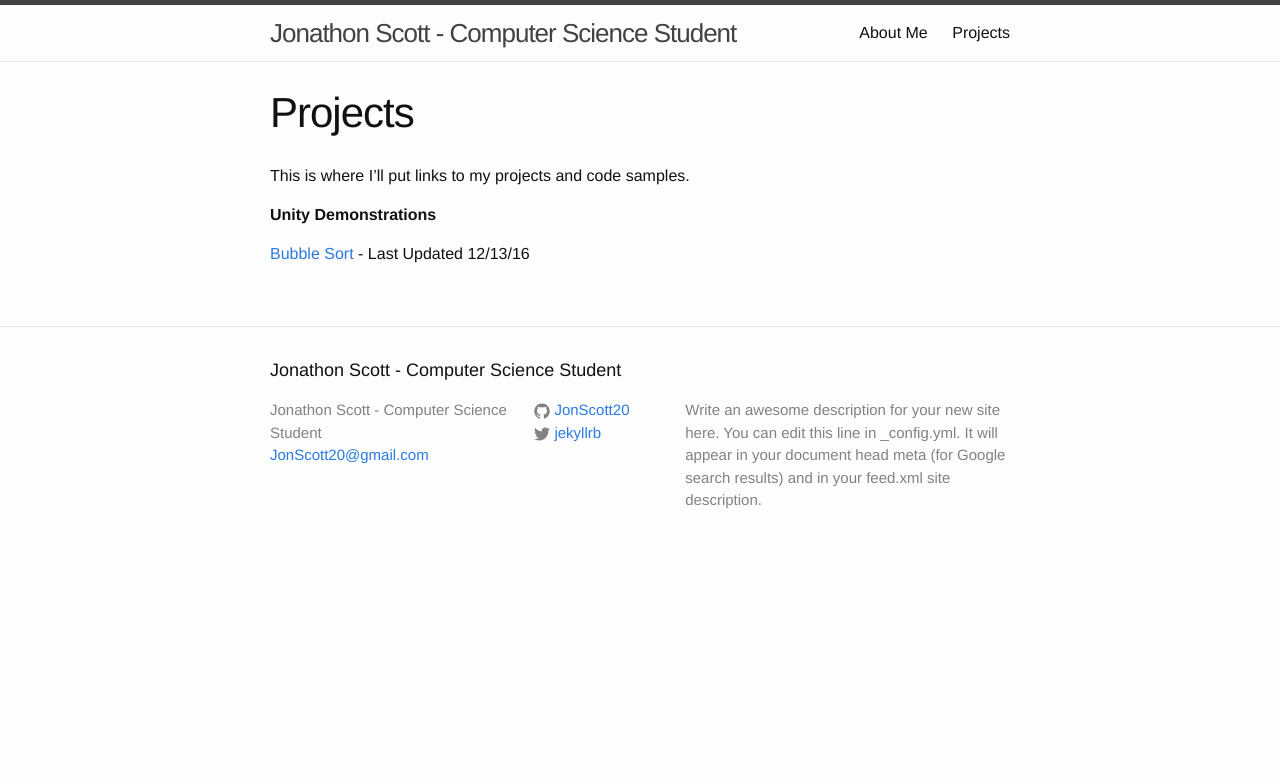
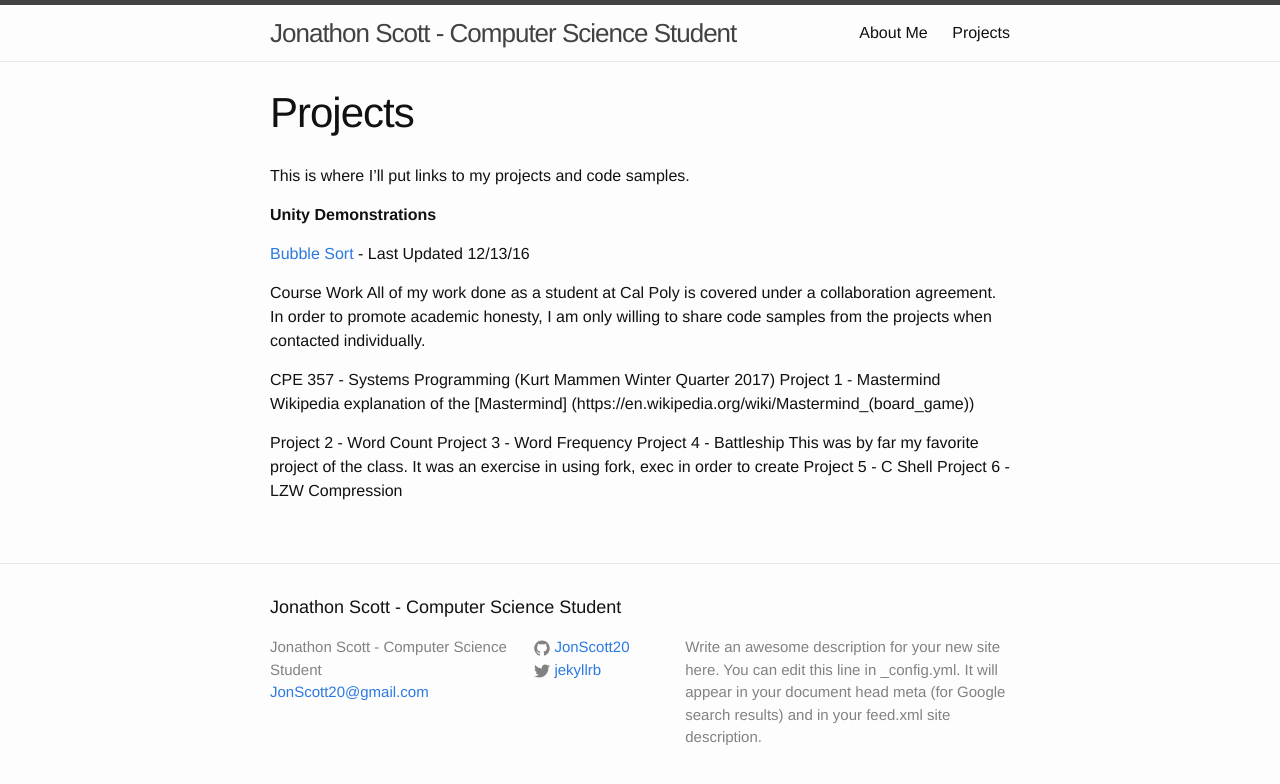
Before and after one commit to JonScott20/JonScott20.github.io, a Jekyll site: the page built from projects.md, in a window 1280 px wide. Shown: the top 784 px of the page. Built offline with Jekyll 4.4.1, drawn with Linux system fonts in a browser that asks for light colours.

Commit message:
Update projects.md

```diff
--- a/projects.md
+++ b/projects.md
@@ -9,3 +9,18 @@ This is where I'll put links to my projects and code samples.
 **Unity Demonstrations**
 
 [Bubble Sort](https://jonscott20.github.io/Bubble_Sort/BubbleSort) - Last Updated 12/13/16
+
+Course Work
+All of my work done as a student at Cal Poly is covered under a collaboration agreement.
+In order to promote academic honesty, I am only willing to share code samples from the projects when contacted individually.
+
+CPE 357 - Systems Programming (Kurt Mammen Winter Quarter 2017)
+Project 1 - Mastermind
+  Wikipedia explanation of the [Mastermind] (https://en.wikipedia.org/wiki/Mastermind_(board_game))
+
+Project 2 - Word Count
+Project 3 - Word Frequency
+Project 4 - Battleship
+  This was by far my favorite project of the class. It was an exercise in using fork, exec in order to create
+Project 5 - C Shell
+Project 6 - LZW Compression
```
